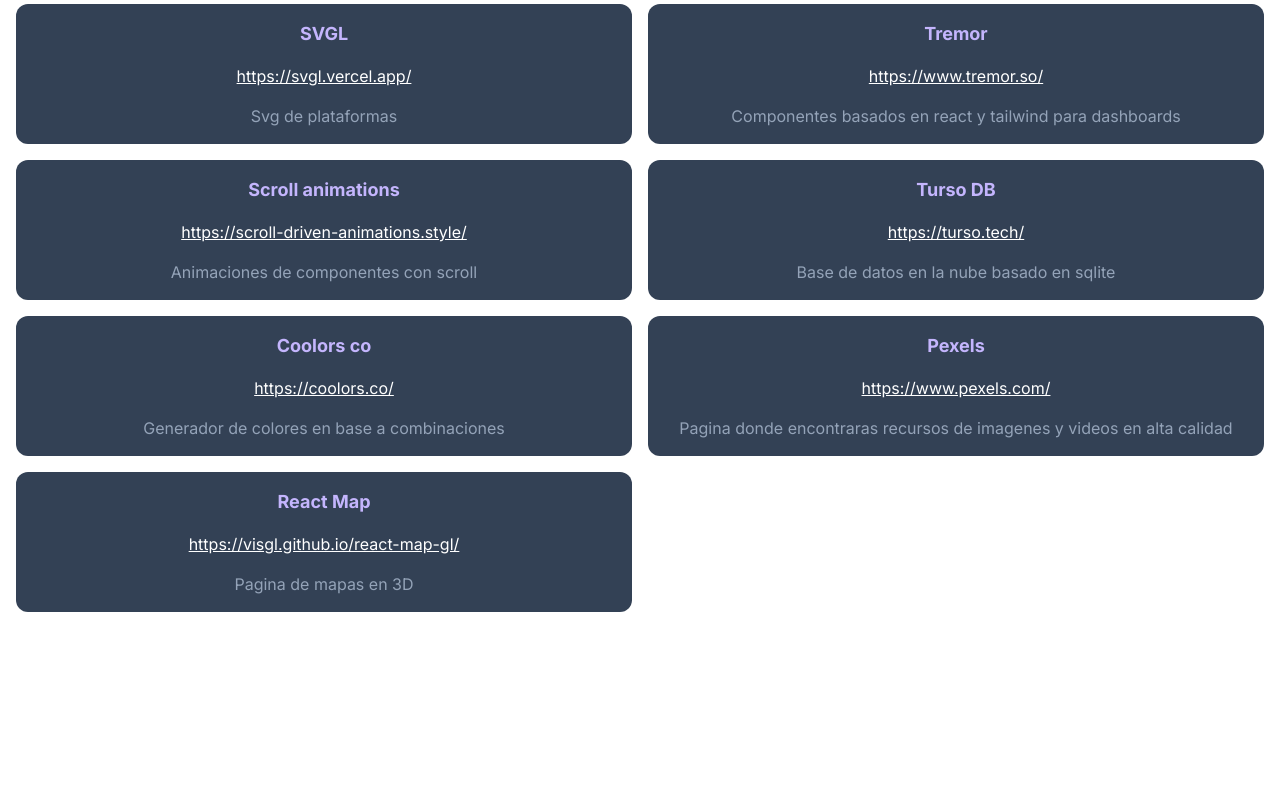
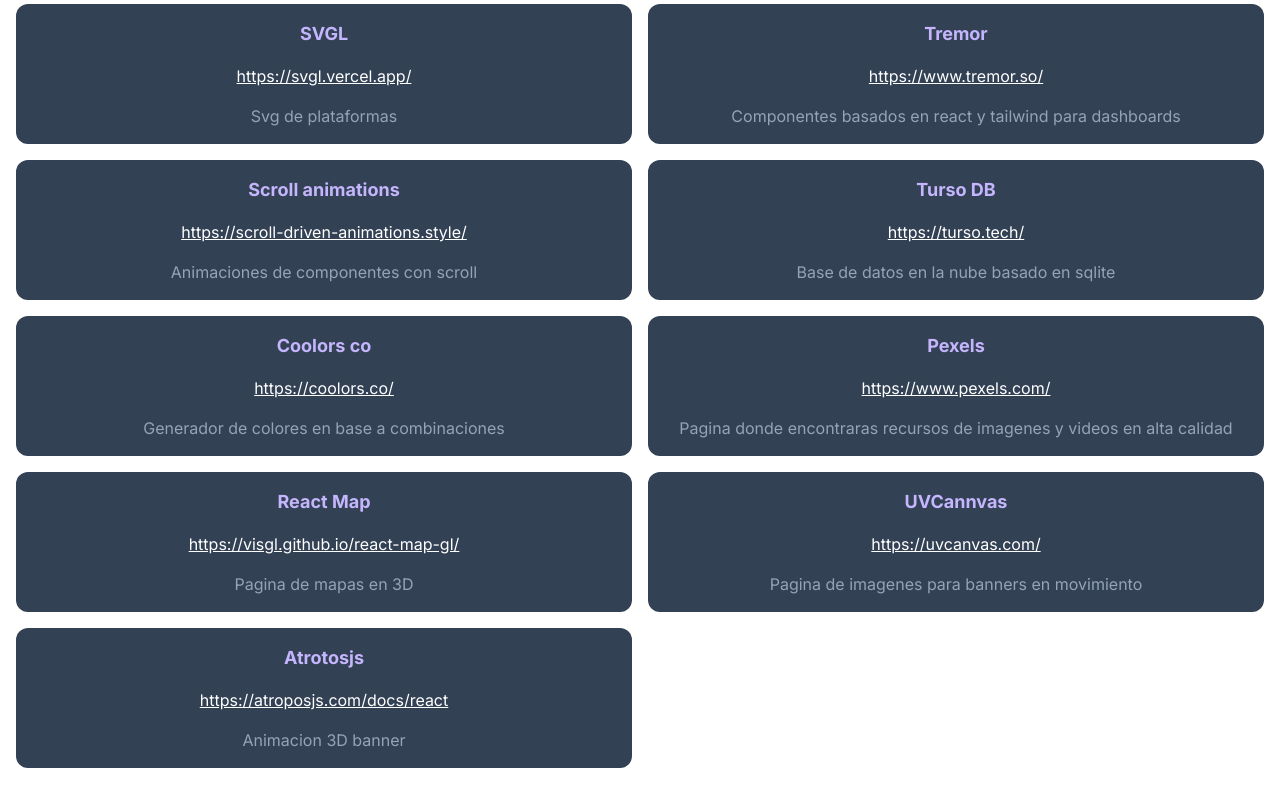
Before and after one commit to HansM7/links-recomendations, a Next.js app: page / in a window 1280 px wide. Shown: the part 2448-3248 px from the top of the page. Before the commit the page ends 3092 px from the top, so only its background shows below. Built offline with nearby package versions, Linux system fonts and the light colour scheme.

Commit message:
Update data.ts

```diff
--- a/app/data.ts
+++ b/app/data.ts
@@ -181,6 +181,14 @@
     link:"https://visgl.github.io/react-map-gl/",
     title:"React Map",
     description:"Pagina de mapas en 3D"
+  },{
+    link:"https://uvcanvas.com/",
+    title:"UVCannvas",
+    description:"Pagina de imagenes para banners en movimiento"
+  },{
+    link:"https://atroposjs.com/docs/react",
+    title:"Atrotosjs",
+    description:"Animacion 3D banner"
   }
 
 ];
```
